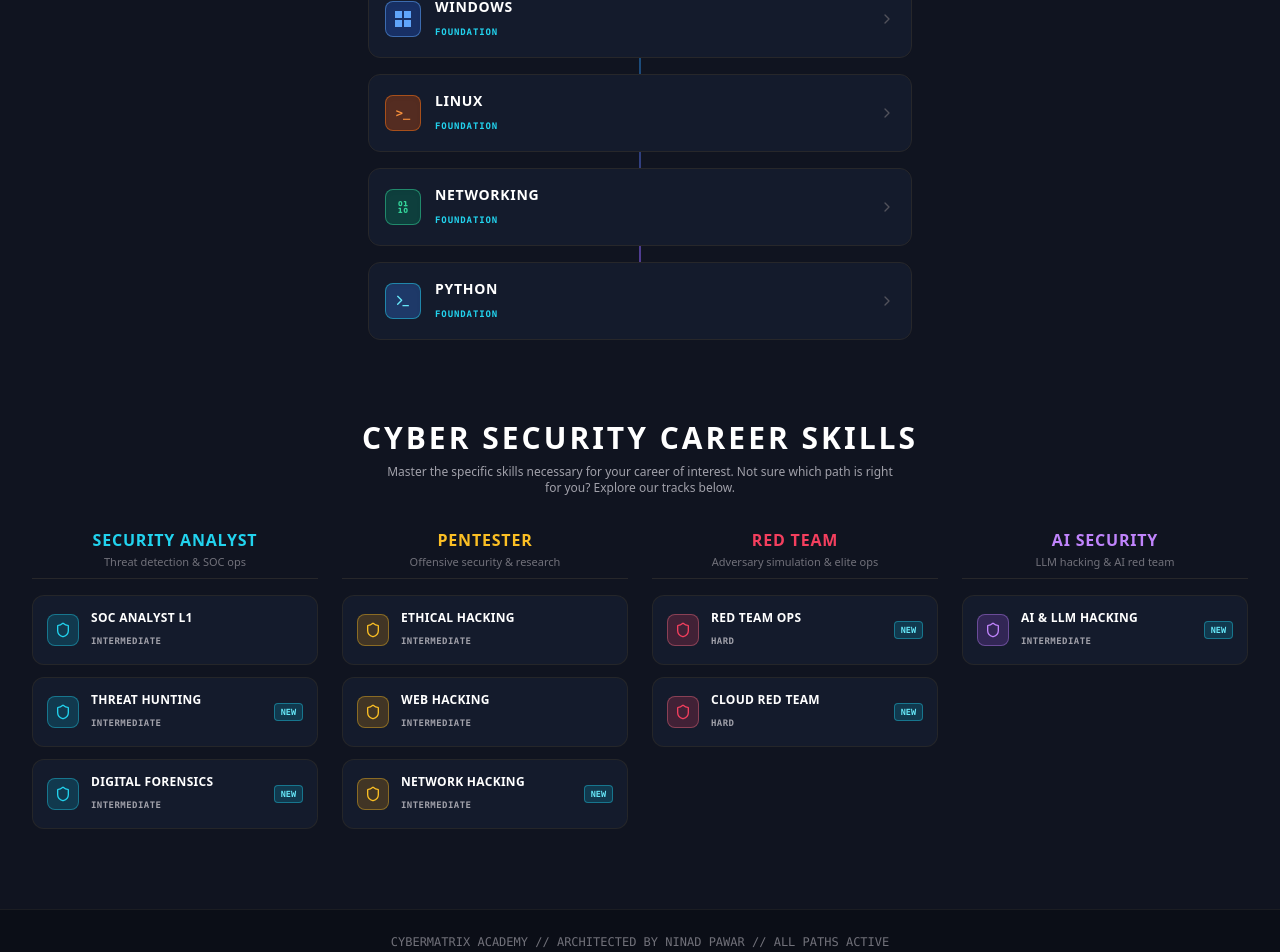
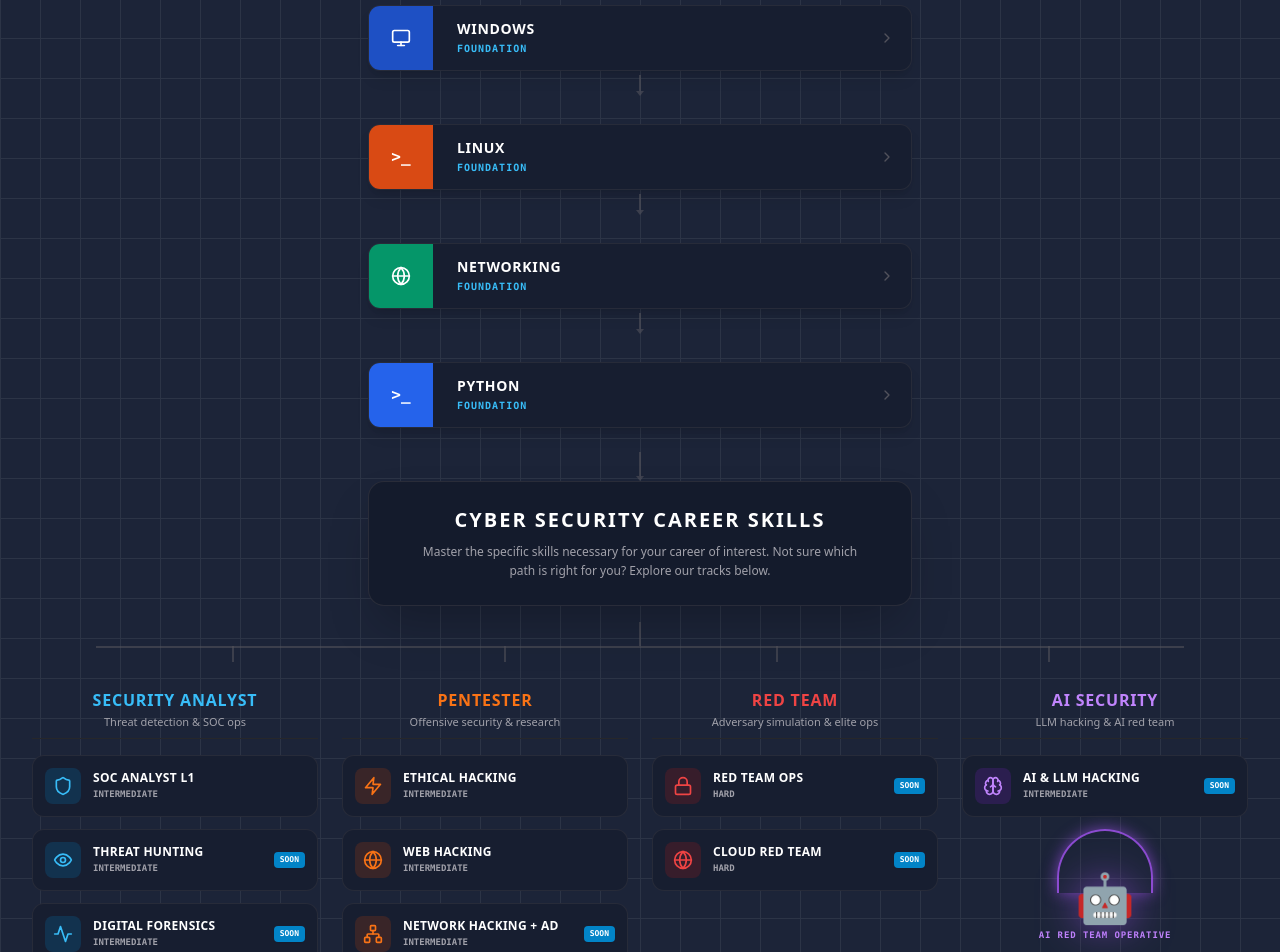
Before and after one commit to ninadcyber88-max/cybermatrix-academy, a Next.js app: page /roadmap in a window 1280 px wide. Shown: the part 420-1372 px from the top of the page. Built offline with nearby package versions, Linux system fonts and the light colour scheme.

Commit message:
feat: match exact blueprint roadmap UI design with connecting arrows and glowing AI operative

```diff
--- a/app/roadmap/page.tsx
+++ b/app/roadmap/page.tsx
@@ -4,98 +4,94 @@
 import Link from 'next/link';
 import {
   Shield,
+  Monitor,
   Terminal,
+  Globe,
   ChevronRight,
   Search,
-  Bot,
-  Flame,
-  Binary,
-  Layers,
-  Sparkles
+  Eye,
+  Activity,
+  Zap,
+  Lock,
+  Network,
+  Brain,
+  Filter
 } from 'lucide-react';
 import { CyberSmokeHeader } from '@/components/CyberSmokeHeader';
 
-// 1. TOP FOUNDATION DATA
+// 1. TOP FOUNDATION TILES DATA
 const FOUNDATIONS = [
   {
     id: 'cyber-101',
     title: 'CYBER SECURITY 101',
     badge: 'FOUNDATION',
-    iconBg: 'bg-cyan-500/20 border-cyan-400/40 text-cyan-300',
-    link: '/courses/win-fund',
-    icon: (
-      <div className="w-5 h-5 flex items-center justify-center">
-        <Shield className="w-5 h-5 text-cyan-400" />
-      </div>
-    )
+    iconBg: 'bg-[#0070f3]',
+    icon: <Shield className="w-5 h-5 text-white" />,
+    link: '/courses/win-fund'
   },
   {
     id: 'windows',
     title: 'WINDOWS',
     badge: 'FOUNDATION',
-    iconBg: 'bg-blue-600/30 border-blue-400/50 text-blue-300',
-    link: '/courses/win-fund',
-    icon: (
-      <div className="w-4 h-4 grid grid-cols-2 gap-0.5">
-        <div className="bg-blue-400"></div>
-        <div className="bg-blue-400"></div>
-        <div className="bg-blue-400"></div>
-        <div className="bg-blue-400"></div>
-      </div>
-    )
+    iconBg: 'bg-[#1e50c4]',
+    icon: <Monitor className="w-5 h-5 text-white" />,
+    link: '/courses/win-fund'
   },
   {
     id: 'linux',
     title: 'LINUX',
     badge: 'FOUNDATION',
-    iconBg: 'bg-orange-600/30 border-orange-500/50 text-orange-400',
-    link: '/courses/linux-mast',
-    icon: <span className="text-xs font-mono font-black text-orange-400">&gt;_</span>
+    iconBg: 'bg-[#d94a14]',
+    icon: <span className="font-mono font-black text-white text-base">&gt;_</span>,
+    link: '/courses/linux-mast'
   },
   {
     id: 'networking',
     title: 'NETWORKING',
     badge: 'FOUNDATION',
-    iconBg: 'bg-emerald-600/30 border-emerald-400/50 text-emerald-300',
-    link: '/courses/win-fund',
-    icon: <Binary className="w-4 h-4 text-emerald-400" />
+    iconBg: 'bg-[#059669]',
+    icon: <Globe className="w-5 h-5 text-white" />,
+    link: '/courses/win-fund'
   },
   {
     id: 'python',
     title: 'PYTHON',
     badge: 'FOUNDATION',
-    iconBg: 'bg-blue-500/30 border-cyan-400/50 text-cyan-300',
-    link: '/courses/linux-mast',
-    icon: <Terminal className="w-4 h-4 text-cyan-300" />
+    iconBg: 'bg-[#2563eb]',
+    icon: <span className="font-mono font-black text-white text-base">&gt;_</span>,
+    link: '/courses/linux-mast'
   }
 ];
 
-// 2. CAREER TRACK COLUMNS DATA
-const CAREER_COLUMNS = [
+// 2. BOTTOM 4 CAREER TRACKS DATA
+const CAREER_TRACKS = [
   {
     category: 'SECURITY ANALYST',
     subtitle: 'Threat detection & SOC ops',
-    themeColor: 'text-cyan-400',
+    headerColor: 'text-[#38bdf8]',
     items: [
       {
         title: 'SOC ANALYST L1',
         level: 'INTERMEDIATE',
-        isNew: false,
-        iconBg: 'bg-cyan-500/20 border-cyan-400/40 text-cyan-400',
+        isSoon: false,
+        iconBg: 'bg-[#0284c7]/20 text-[#38bdf8]',
+        icon: <Shield className="w-5 h-5" />,
         link: '/courses/win-fund'
       },
       {
         title: 'THREAT HUNTING',
         level: 'INTERMEDIATE',
-        isNew: true,
-        iconBg: 'bg-cyan-500/20 border-cyan-400/40 text-cyan-400',
+        isSoon: true,
+        iconBg: 'bg-[#0284c7]/20 text-[#38bdf8]',
+        icon: <Eye className="w-5 h-5" />,
         link: '/courses/win-fund'
       },
       {
         title: 'DIGITAL FORENSICS',
         level: 'INTERMEDIATE',
-        isNew: true,
-        iconBg: 'bg-cyan-500/20 border-cyan-400/40 text-cyan-400',
+        isSoon: true,
+        iconBg: 'bg-[#0284c7]/20 text-[#38bdf8]',
+        icon: <Activity className="w-5 h-5" />,
         link: '/courses/win-fund'
       }
     ]
@@ -103,27 +99,30 @@
   {
     category: 'PENTESTER',
     subtitle: 'Offensive security & research',
-    themeColor: 'text-amber-400',
+    headerColor: 'text-[#f97316]',
     items: [
       {
         title: 'ETHICAL HACKING',
         level: 'INTERMEDIATE',
-        isNew: false,
-        iconBg: 'bg-amber-500/20 border-amber-400/40 text-amber-400',
+        isSoon: false,
+        iconBg: 'bg-[#c2410c]/20 text-[#f97316]',
+        icon: <Zap className="w-5 h-5" />,
         link: '/courses/eth-hack'
       },
       {
         title: 'WEB HACKING',
         level: 'INTERMEDIATE',
-        isNew: false,
-        iconBg: 'bg-amber-500/20 border-amber-400/40 text-amber-400',
+        isSoon: false,
+        iconBg: 'bg-[#c2410c]/20 text-[#f97316]',
+        icon: <Globe className="w-5 h-5" />,
         link: '/courses/win-fund'
       },
       {
-        title: 'NETWORK HACKING',
+        title: 'NETWORK HACKING + AD',
         level: 'INTERMEDIATE',
-        isNew: true,
-        iconBg: 'bg-amber-500/20 border-amber-400/40 text-amber-400',
+        isSoon: true,
+        iconBg: 'bg-[#c2410c]/20 text-[#f97316]',
+        icon: <Network className="w-5 h-5" />,
         link: '/courses/win-fund'
       }
     ]
@@ -131,20 +130,22 @@
   {
     category: 'RED TEAM',
     subtitle: 'Adversary simulation & elite ops',
-    themeColor: 'text-rose-500',
+    headerColor: 'text-[#ef4444]',
     items: [
       {
         title: 'RED TEAM OPS',
         level: 'HARD',
-        isNew: true,
-        iconBg: 'bg-rose-500/20 border-rose-400/40 text-rose-500',
+        isSoon: true,
+        iconBg: 'bg-[#b91c1c]/20 text-[#ef4444]',
+        icon: <Lock className="w-5 h-5" />,
         link: '/courses/eth-hack'
       },
       {
         title: 'CLOUD RED TEAM',
         level: 'HARD',
-        isNew: true,
-        iconBg: 'bg-rose-500/20 border-rose-400/40 text-rose-500',
+        isSoon: true,
+        iconBg: 'bg-[#b91c1c]/20 text-[#ef4444]',
+        icon: <Globe className="w-5 h-5" />,
         link: '/courses/win-fund'
       }
     ]
@@ -152,28 +153,31 @@
   {
     category: 'AI SECURITY',
     subtitle: 'LLM hacking & AI red team',
-    themeColor: 'text-purple-400',
+    headerColor: 'text-[#c084fc]',
     items: [
       {
         title: 'AI & LLM HACKING',
         level: 'INTERMEDIATE',
-        isNew: true,
-        iconBg: 'bg-purple-500/20 border-purple-400/40 text-purple-400',
+        isSoon: true,
+        iconBg: 'bg-[#7e22ce]/20 text-[#c084fc]',
+        icon: <Brain className="w-5 h-5" />,
         link: '/courses/eth-hack'
       }
     ]
   }
 ];
 
-export default function CyberSecurityRoadmap() {
+export default function ExactRoadmapPage() {
+  const [searchQuery, setSearchQuery] = useState('');
+
   return (
-    <div className="min-h-screen bg-[#101420] text-zinc-100 font-sans selection:bg-cyan-500/30 selection:text-cyan-300">
+    <div className="min-h-screen bg-[#1c2438] text-zinc-100 font-sans selection:bg-cyan-500/30 selection:text-cyan-300 relative overflow-hidden">
 
-      {/* 1. Official Header */}
+      {/* 1. Global Header */}
       <CyberSmokeHeader />
 
-      {/* 2. Sub-Header Navigation */}
-      <div className="bg-[#0b0e17] border-b border-zinc-800/80 sticky top-0 z-40">
+      {/* 2. Top Blueprint Sub-Header */}
+      <div className="bg-[#161d2e] border-b border-zinc-800/80 sticky top-0 z-40">
         <div className="max-w-7xl mx-auto px-4 md:px-8 h-14 flex items-center justify-between gap-4">
 
           <div className="flex items-center space-x-6 sm:space-x-8 text-xs font-mono tracking-wider font-bold">
@@ -192,21 +196,40 @@
             </Link>
           </div>
 
-          <div className="relative w-44 sm:w-60">
+          <div className="flex items-center space-x-2">
+            <div className="relative w-44 sm:w-64">
               <Search className="w-3.5 h-3.5 text-zinc-500 absolute left-3 top-1/2 -translate-y-1/2" />
               <input
                 type="text"
+                value={searchQuery}
+                onChange={(e) => setSearchQuery(e.target.value)}
                 placeholder="SEARCH_DB..."
-              className="w-full pl-9 pr-3 py-1.5 bg-[#141a29] border border-zinc-800 rounded-md text-xs font-mono text-zinc-200 placeholder-zinc-500 focus:outline-none focus:border-cyan-500 transition"
+                className="w-full pl-9 pr-3 py-1.5 bg-[#1f283d] border border-zinc-700/60 rounded-md text-xs font-mono text-zinc-200 placeholder-zinc-500 focus:outline-none focus:border-cyan-500 transition"
               />
+            </div>
+            <button className="p-2 rounded-md bg-[#1f283d] border border-zinc-700/60 text-zinc-400 hover:text-cyan-300 transition">
+              <Filter className="w-3.5 h-3.5" />
+            </button>
           </div>
 
         </div>
       </div>
 
-      {/* 3. HERO ROADMAP TITLE */}
-      <div className="max-w-4xl mx-auto px-4 pt-10 pb-6 text-center space-y-2">
-        <h1 className="text-2xl sm:text-3xl md:text-4xl font-extrabold tracking-wider text-white uppercase drop-shadow-[0_0_20px_rgba(255,255,255,0.1)]">
+      {/* 3. BLUEPRINT GRID BACKGROUND CONTAINER */}
+      <div className="relative w-full pb-28 pt-10">
+
+        {/* Subtle Blueprint Grid Pattern */}
+        <div
+          className="absolute inset-0 opacity-[0.07] pointer-events-none"
+          style={{
+            backgroundImage: `linear-gradient(#ffffff 1px, transparent 1px), linear-gradient(90deg, #ffffff 1px, transparent 1px)`,
+            backgroundSize: '40px 40px'
+          }}
+        ></div>
+
+        {/* Hero Title */}
+        <div className="max-w-4xl mx-auto px-4 text-center space-y-2 relative z-10 mb-10">
+          <h1 className="text-2xl sm:text-3xl md:text-4xl font-black tracking-wider text-white uppercase">
             CYBER SECURITY LEARNING ROADMAP
           </h1>
           <p className="text-xs sm:text-sm text-zinc-400 max-w-xl mx-auto leading-relaxed">
@@ -214,111 +237,150 @@
           </p>
         </div>
 
-      {/* 4. TOP SECTION: FOUNDATION STACK WITH NEON CONNECTING LINES */}
-      <div className="max-w-xl mx-auto px-4 py-4 relative">
+        {/* 4. TOP FOUNDATION STACK WITH STEP ARROWS */}
+        <div className="max-w-xl mx-auto px-4 relative z-10 space-y-6">
+          {FOUNDATIONS.map((item, index) => (
+            <div key={item.id} className="relative flex flex-col items-center">
 
-        {/* Connecting Vertical Circuit Line */}
-        <div className="absolute left-1/2 -translate-x-1/2 top-4 bottom-4 w-[2px] bg-gradient-to-b from-cyan-500/60 via-blue-500/40 to-purple-500/60 z-0"></div>
-
-        <div className="space-y-4 relative z-10">
-          {FOUNDATIONS.map((item) => (
+              {/* Foundation Pill Card */}
               <Link
-              key={item.id}
                 href={item.link}
-              className="group block p-3.5 sm:p-4 rounded-xl bg-[#141b2c] border border-zinc-800 hover:border-cyan-400/60 hover:shadow-[0_0_25px_rgba(6,182,212,0.2)] transition duration-300 backdrop-blur-sm"
+                className="w-full flex items-center justify-between rounded-xl bg-[#171e30] border border-zinc-700/40 hover:border-cyan-400/60 transition-all duration-300 overflow-hidden shadow-lg group"
               >
-              <div className="flex items-center justify-between">
-
-                <div className="flex items-center space-x-3.5">
-                  {/* Icon Box */}
-                  <div className={`w-9 h-9 rounded-lg flex items-center justify-center border shadow-inner ${item.iconBg}`}>
+                {/* Left Solid Color Block */}
+                <div className={`w-14 h-14 sm:w-16 sm:h-16 ${item.iconBg} flex items-center justify-center shrink-0`}>
                   {item.icon}
                 </div>
 
-                  {/* Title & Badge */}
-                  <div>
+                {/* Center Content */}
+                <div className="flex-1 px-4 sm:px-6 text-left">
                   <h3 className="text-xs sm:text-sm font-black text-white tracking-wider group-hover:text-cyan-300 transition">
                     {item.title}
                   </h3>
-                    <span className="text-[9px] font-mono font-bold tracking-widest text-cyan-400 uppercase">
+                  <span className="text-[10px] font-mono font-bold tracking-widest text-[#38bdf8] uppercase block mt-0.5">
                     {item.badge}
                   </span>
                 </div>
+
+                {/* Right Subtle Arrow */}
+                <div className="pr-4 text-zinc-600 group-hover:text-cyan-300 transition">
+                  <ChevronRight className="w-4 h-4" />
+                </div>
+              </Link>
+
+              {/* Connecting Down Arrow to Next Step */}
+              {index < FOUNDATIONS.length - 1 && (
+                <div className="my-1 flex flex-col items-center">
+                  <div className="w-[2px] h-4 bg-zinc-600/60"></div>
+                  <div className="w-0 h-0 border-l-[4px] border-l-transparent border-r-[4px] border-r-transparent border-t-[5px] border-t-zinc-600/60"></div>
+                </div>
+              )}
+
+            </div>
+          ))}
+
+          {/* Connection to Career Skills Box */}
+          <div className="flex flex-col items-center my-2">
+            <div className="w-[2px] h-6 bg-zinc-600/60"></div>
+            <div className="w-0 h-0 border-l-[4px] border-l-transparent border-r-[4px] border-r-transparent border-t-[5px] border-t-zinc-600/60"></div>
+          </div>
         </div>
 
-                {/* Right Arrow */}
-                <ChevronRight className="w-4 h-4 text-zinc-600 group-hover:text-cyan-300 group-hover:translate-x-1 transition-transform" />
-
-              </div>
-            </Link>
-          ))}
-        </div>
-
-      </div>
-
-      {/* 5. CENTER SECTION DIVIDER */}
-      <div className="max-w-4xl mx-auto px-4 pt-16 pb-8 text-center space-y-2">
-        <h2 className="text-xl sm:text-2xl md:text-3xl font-extrabold tracking-widest text-white uppercase">
+        {/* 5. CENTER SECTION BOX: CYBER SECURITY CAREER SKILLS */}
+        <div className="max-w-xl mx-auto px-4 relative z-10">
+          <div className="p-6 rounded-2xl bg-[#141b2c] border border-zinc-700/50 shadow-2xl text-center space-y-2">
+            <h2 className="text-base sm:text-lg md:text-xl font-black tracking-widest text-white uppercase">
               CYBER SECURITY CAREER SKILLS
             </h2>
-        <p className="text-xs text-zinc-400 max-w-lg mx-auto">
+            <p className="text-xs text-zinc-400 max-w-md mx-auto leading-relaxed">
               Master the specific skills necessary for your career of interest. Not sure which path is right for you? Explore our tracks below.
             </p>
           </div>
+        </div>
 
-      {/* 6. BOTTOM 4 CAREER COLUMNS GRID */}
-      <main className="max-w-7xl mx-auto px-4 md:px-8 pb-20">
+        {/* Horizontal Connecting Branch Line to 4 Columns */}
+        <div className="max-w-6xl mx-auto px-8 relative hidden lg:block my-4">
+          <div className="w-[2px] h-6 bg-zinc-600/60 mx-auto"></div>
+          <div className="w-full h-[2px] bg-zinc-600/60 relative">
+            {/* 4 Drops to each column */}
+            <div className="absolute left-[12.5%] -top-0 w-[2px] h-4 bg-zinc-600/60"></div>
+            <div className="absolute left-[37.5%] -top-0 w-[2px] h-4 bg-zinc-600/60"></div>
+            <div className="absolute left-[62.5%] -top-0 w-[2px] h-4 bg-zinc-600/60"></div>
+            <div className="absolute left-[87.5%] -top-0 w-[2px] h-4 bg-zinc-600/60"></div>
+          </div>
+        </div>
+
+        {/* 6. BOTTOM 4 CAREER TRACKS GRID */}
+        <main className="max-w-7xl mx-auto px-4 md:px-8 pt-6 relative z-10">
           <div className="grid grid-cols-1 sm:grid-cols-2 lg:grid-cols-4 gap-6">
-          {CAREER_COLUMNS.map((col, idx) => (
+            {CAREER_TRACKS.map((col, idx) => (
               <div key={idx} className="flex flex-col space-y-4">
 
                 {/* Column Header */}
                 <div className="text-center pb-2 border-b border-zinc-800">
-                <h3 className={`text-sm sm:text-base font-extrabold tracking-wider uppercase ${col.themeColor}`}>
+                  <h3 className={`text-sm sm:text-base font-extrabold tracking-wider uppercase ${col.headerColor}`}>
                     {col.category}
                   </h3>
-                <p className="text-[11px] text-zinc-500 mt-0.5">
+                  <p className="text-[11px] text-zinc-400 mt-0.5 font-medium">
                     {col.subtitle}
                   </p>
                 </div>
 
-              {/* Column Cards */}
+                {/* Cards in Column */}
                 <div className="space-y-3 flex-1">
                   {col.items.map((card, cardIdx) => (
                     <Link
                       key={cardIdx}
                       href={card.link}
-                    className="group block p-3.5 rounded-xl bg-[#141b2c] border border-zinc-800/90 hover:border-cyan-400/50 hover:shadow-[0_0_20px_rgba(6,182,212,0.15)] transition duration-200"
+                      className="group flex items-center justify-between p-3 rounded-xl bg-[#171e30] border border-zinc-700/40 hover:border-cyan-400/50 hover:shadow-lg transition-all duration-200"
                     >
-                    <div className="flex items-center justify-between">
+                      <div className="flex items-center space-x-3 min-w-0">
 
-                      <div className="flex items-center space-x-3">
-                        {/* Icon */}
-                        <div className={`w-8 h-8 rounded-lg flex items-center justify-center border ${card.iconBg}`}>
-                          <Shield className="w-4 h-4" />
+                        {/* Icon Block */}
+                        <div className={`w-9 h-9 rounded-lg flex items-center justify-center shrink-0 ${card.iconBg}`}>
+                          {card.icon}
                         </div>
 
-                        {/* Title & Level */}
-                        <div>
-                          <h4 className="text-xs font-bold text-white tracking-wide group-hover:text-cyan-300 transition line-clamp-1">
+                        {/* Text */}
+                        <div className="min-w-0">
+                          <h4 className="text-xs font-bold text-white tracking-wide group-hover:text-cyan-300 transition truncate">
                             {card.title}
                           </h4>
-                          <span className="text-[9px] font-mono font-semibold text-zinc-400 tracking-wider">
+                          <span className="text-[9px] font-mono font-bold text-zinc-400 block mt-0.5">
                             {card.level}
                           </span>
                         </div>
                       </div>
 
-                      {/* NEW Badge */}
-                      {card.isNew && (
-                        <span className="text-[8.5px] font-mono font-black px-1.5 py-0.5 rounded bg-cyan-500/20 text-cyan-300 border border-cyan-400/40">
-                          NEW
+                      {/* SOON Badge */}
+                      {card.isSoon && (
+                        <span className="text-[8px] font-mono font-black px-1.5 py-0.5 rounded bg-[#0284c7] text-white shrink-0 shadow-sm">
+                          SOON
                         </span>
                       )}
-
-                    </div>
                     </Link>
                   ))}
+
+                  {/* AI SECURITY SPECIAL GLOWING CYBORG ROBOT (Col 4) */}
+                  {col.category === 'AI SECURITY' && (
+                    <div className="relative pt-6 flex flex-col items-center">
+
+                      {/* Purple Energy Beams */}
+                      <div className="absolute top-0 w-24 h-16 border-t-2 border-l-2 border-r-2 border-purple-500/80 rounded-t-full shadow-[0_0_15px_rgba(168,85,247,0.6)]"></div>
+
+                      {/* Neon Energy Orbs */}
+                      <div className="w-3 h-3 rounded-full bg-purple-400 shadow-[0_0_12px_rgba(192,132,252,1)] animate-ping mb-2"></div>
+
+                      {/* Silver Cyber Robotic Guardian */}
+                      <div className="text-5xl drop-shadow-[0_0_20px_rgba(168,85,247,0.6)] select-none">
+                        🤖
+                      </div>
+                      <span className="text-[9px] font-mono font-bold text-purple-400 mt-2 tracking-widest">
+                        AI RED TEAM OPERATIVE
+                      </span>
+                    </div>
+                  )}
+
                 </div>
 
               </div>
@@ -326,9 +388,11 @@
           </div>
         </main>
 
-      {/* 7. Footer */}
-      <footer className="border-t border-zinc-800/60 bg-[#0b0e17] py-6 text-center text-xs font-mono text-zinc-500">
-        CYBERMATRIX ACADEMY // ARCHITECTED BY NINAD PAWAR // ALL PATHS ACTIVE
+      </div>
+
+      {/* Footer */}
+      <footer className="border-t border-zinc-800/60 bg-[#141b2c] py-6 text-center text-xs font-mono text-zinc-500">
+        CYBERMATRIX ACADEMY // ARCHITECTED BY NINAD PAWAR // ROADMAP SECURE
       </footer>
 
     </div>
```
Lines whose indentation alone changed are shown as unchanged.
